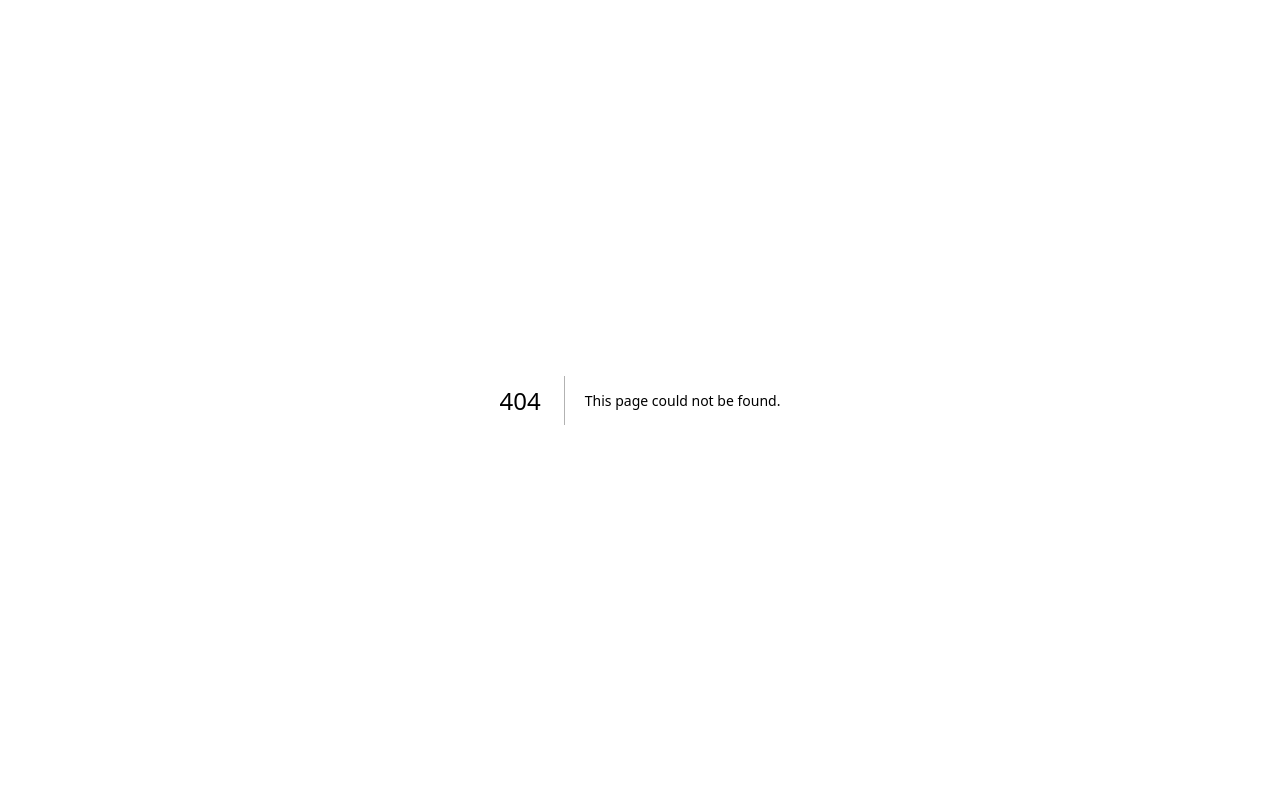
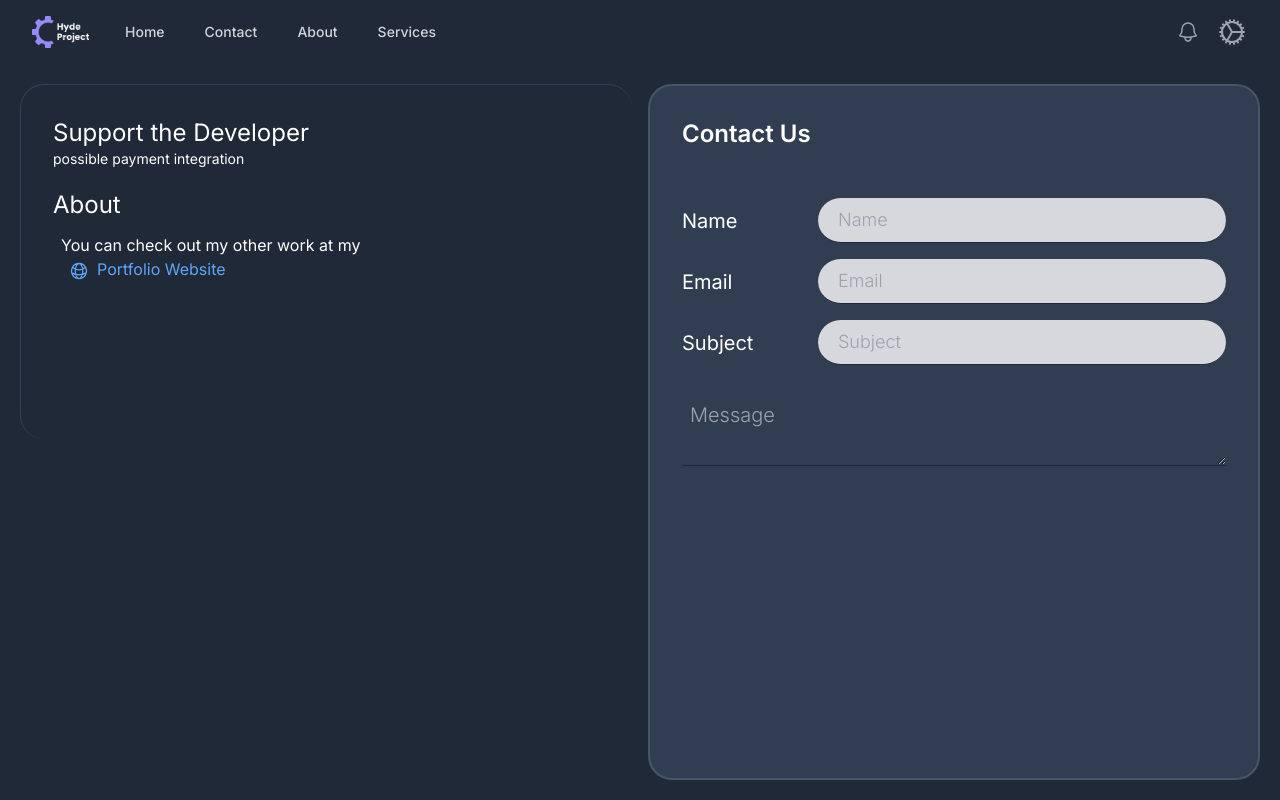
Before and after one commit to ItsHyde-dev/The-Hyde-Project, a Next.js app: page /support in a window 1280 px wide. Before the commit this address had no page. Built offline with nearby package versions, Linux system fonts and the light colour scheme.

Commit message:
added a support page

```diff
--- /dev/null
+++ b/app/support/page.tsx
@@ -0,0 +1,82 @@
+import NavBar from "@/components/navbar";
+import { GlobeAltIcon } from "@heroicons/react/24/outline";
+
+export default function SupportPage() {
+
+  return <div className="flex h-screen flex-col bg-gray-800">
+    <NavBar currentFocus="Support" />
+    <SupportPageBody />
+  </div>
+
+}
+
+function SupportPageBody() {
+  return (
+    <main className="flex flex-col px-5 py-5 text-2xl font-semibold text-white h-full w-full">
+      <div className="grid grid-cols-2 gap-4 h-full">
+        <div className="border-slate-700 border-l-[1px] border-t-[1px] rounded-3xl p-8">
+          <AboutSection />
+        </div>
+        <div className="bg-slate-700 bg-opacity-90 row-span-2 rounded-3xl p-8 border-slate-600 border-2">
+          <ContactForm />
+        </div>
+      </div>
+    </main>
+  )
+}
+
+function ContactForm() {
+  return (
+    <div>
+      Contact Us
+      <form className="my-10">
+        <div style={{ display: "grid", gridTemplateColumns: "1fr 3fr", justifyContent: "center", alignItems: "center" }}>
+          <label htmlFor="name" className="text-white font-normal text-xl">Name</label>
+          <TextInput id="name" type="text" placeholder="Name" />
+          <label htmlFor="email" className="text-white font-normal text-xl">Email</label>
+          <TextInput id="email" type="email" placeholder="Email" />
+          <label htmlFor="subject" className="text-white font-normal text-xl">Subject</label>
+          <TextInput id="subject" type="text" placeholder="Subject" />
+        </div>
+        <textarea className="text-white font-light text-xl w-full bg-transparent outline-none border-b-[0.7px] border-slate-800 p-2 my-5" placeholder="Message" />
+      </form>
+    </div>
+  )
+}
+
+function AboutSection() {
+  return (
+    <>
+      <div className="font-normal">
+        Support the Developer
+
+        <div className="text-sm">
+          possible payment integration
+        </div>
+
+
+
+      </div>
+      <div className="my-5 font-normal">
+        About
+        <div className="text-base my-3 mx-2">
+          You can check out my other work at my
+          <br />
+          <div className="ml-2 text-blue-400 inline">
+            <GlobeAltIcon className="h-5 w-5 inline mr-2" />
+            <a href="https://himanshu-joshi.netlify.app">Portfolio Website</a>
+          </div>
+        </div>
+      </div >
+    </>
+  )
+}
+
+function TextInput({ type, placeholder, id }: any) {
+  return <input className="
+    text-black font-light text-lg
+    bg-white bg-opacity-80
+    rounded-3xl
+    outline-none border-b-[0.7px] border-slate-800
+    py-2 px-5 my-2" type={type} placeholder={placeholder} id={id} />
+}
```
